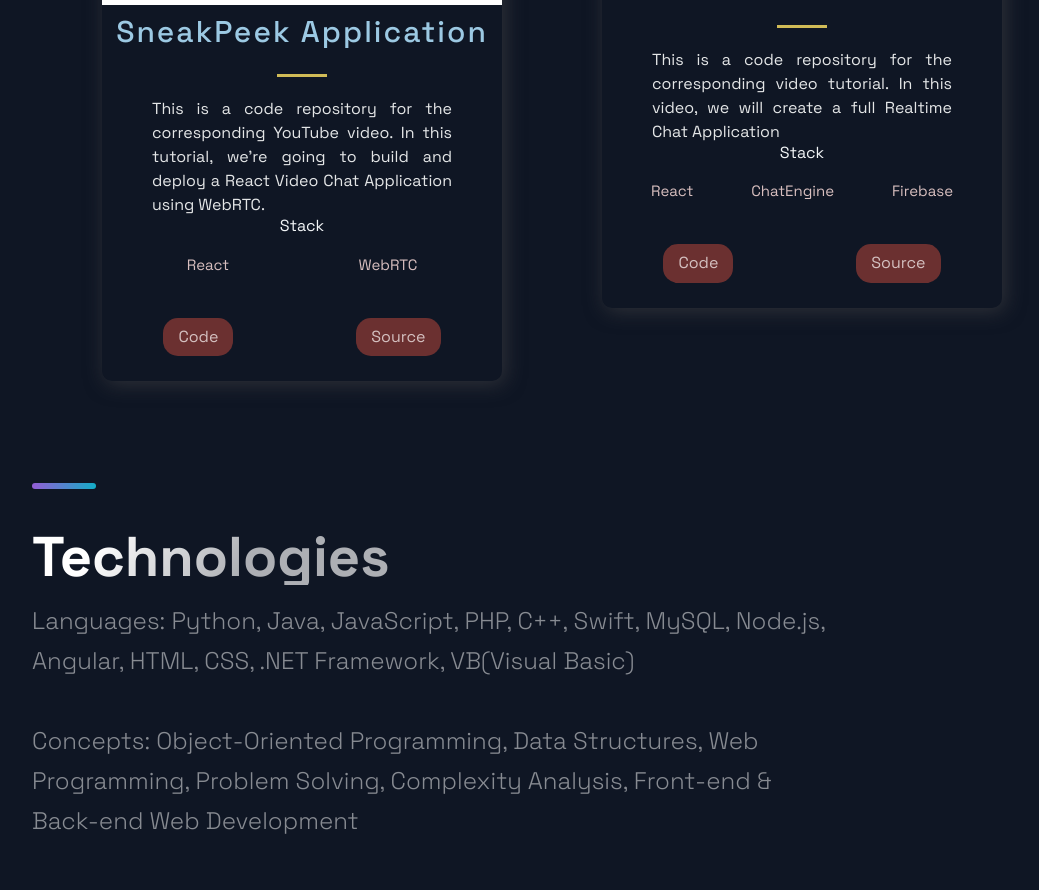
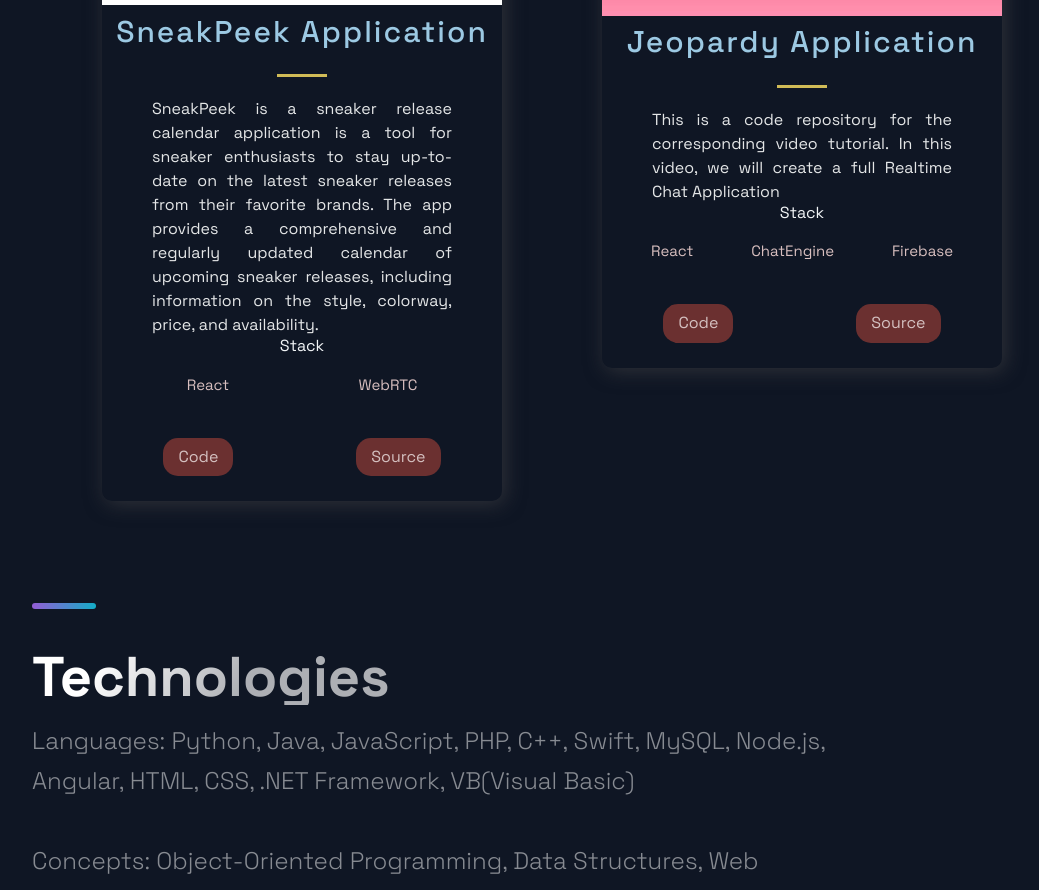
Before and after one commit to JJ0304/Portfolio_Website, a Next.js app: page / in a window 1280 px wide. Shown: the part 2197-3087 px from the top of the page, without its empty margins (88-1127 px from the left). Built offline with nearby package versions, Linux system fonts and the light colour scheme.

Commit message:
Update constants.js

```diff
--- a/src/constants/constants.js
+++ b/src/constants/constants.js
@@ -19,7 +19,7 @@
   },
   {
     title: 'SneakPeek Application',
-    description: "This is a code repository for the corresponding YouTube video. In this tutorial, we're going to build and deploy a React Video Chat Application using WebRTC.",
+    description: "SneakPeek is a sneaker release calendar application is a tool for sneaker enthusiasts to stay up-to-date on the latest sneaker releases from their favorite brands. The app provides a comprehensive and regularly updated calendar of upcoming sneaker releases, including information on the style, colorway, price, and availability.",
       image: '/images/3.jpg',
       tags: ['React', 'WebRTC'],
     source: 'https://google.com',
```
